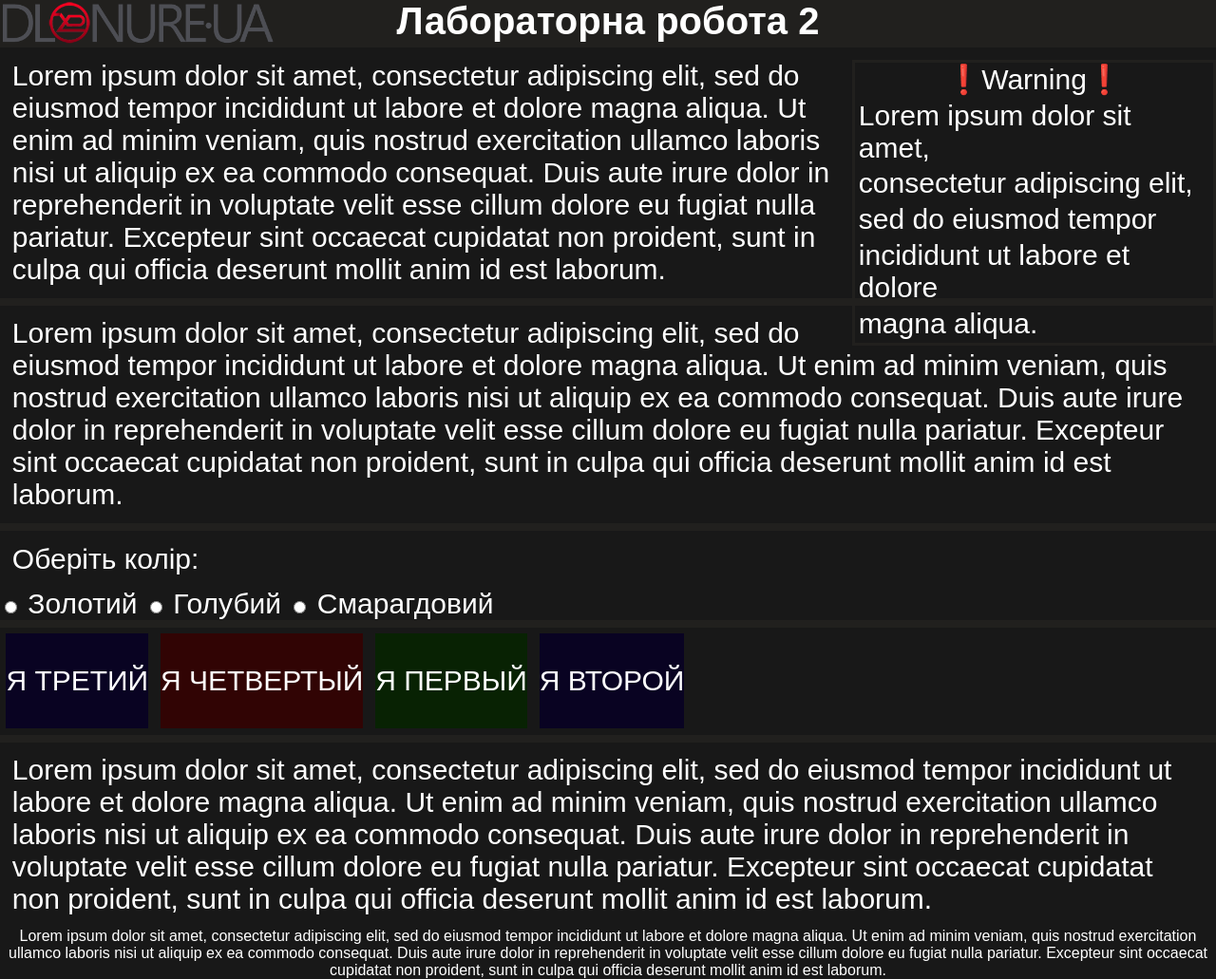
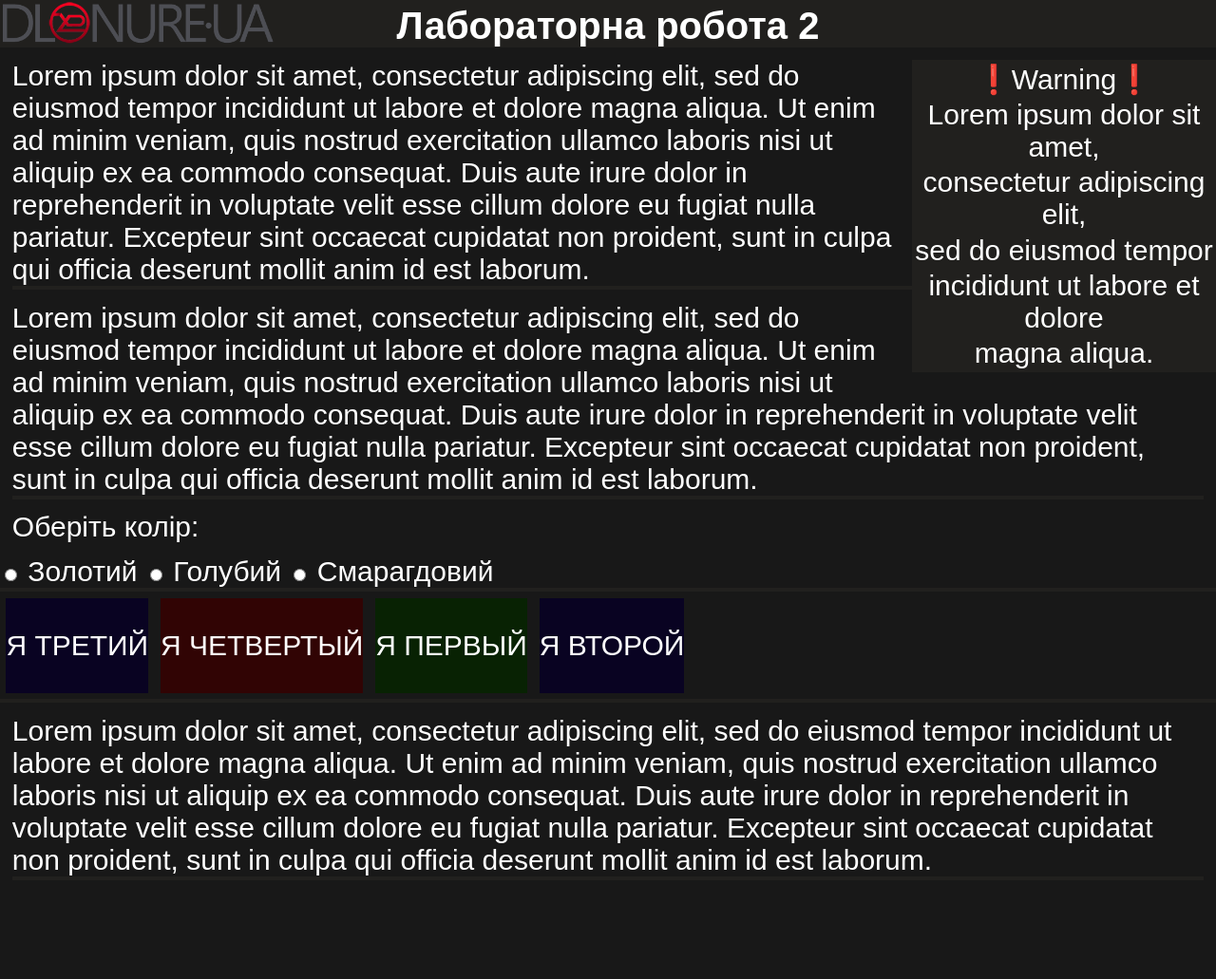
Before and after one commit to KorotkyiAnton/LAB2, a plain HTML site: page index.html in a window 1280 px wide. Shown: the whole page at 95% size. After the commit the page ends 940 px from the top, so only its background shows below. Drawn offline with Linux system fonts and the light colour scheme.

Commit message:
delted footer cause i couldnt stick him to bottom of my pages.

```diff
--- a/index.html
+++ b/index.html
@@ -25,6 +25,7 @@
             background-color:#21201e;
             height: 50px;
         }
+
     </style>
 
 </head>
@@ -32,26 +33,24 @@
 <body>
 
     <header>
-        <h1 style="padding: 0%; margin: 0%; font-size: 40px; text-align: center;">Лабораторна робота 2</h1>
+        <h1 style="padding: 0%; margin: 0%; font-size: 40px; text-align: center; position:  relative; top: 10%;">Лабораторна робота 2</h1>
         <img style="position: absolute; height: 50px; width: 293px; top:0" src = "nure.png">
     </header>
 
     <content style="font-size: 30px">
         <div id="Warning">
-            <div style="text-align: center;">❗Warning❗</div>
+            <p>❗Warning❗</p>
             <p>Lorem ipsum dolor sit amet,</p>
             <p>consectetur adipiscing elit,</p>
             <p>sed do eiusmod tempor</p>
             <p>incididunt ut labore et dolore</p>
             <p>magna aliqua.</p>
         </div>
-        <p id="TomsArticle">Lorem ipsum dolor sit amet, consectetur adipiscing elit, sed do eiusmod tempor incididunt ut labore et dolore magna aliqua. Ut enim ad minim veniam, quis nostrud exercitation ullamco laboris nisi ut aliquip ex ea commodo consequat. Duis aute irure dolor in reprehenderit in voluptate velit esse cillum dolore eu fugiat nulla pariatur. Excepteur sint occaecat cupidatat non proident, sunt in culpa qui officia deserunt mollit anim id est laborum.</p>
-        <div class="line"></div>
+        <p class="content_block">Lorem ipsum dolor sit amet, consectetur adipiscing elit, sed do eiusmod tempor incididunt ut labore et dolore magna aliqua. Ut enim ad minim veniam, quis nostrud exercitation ullamco laboris nisi ut aliquip ex ea commodo consequat. Duis aute irure dolor in reprehenderit in voluptate velit esse cillum dolore eu fugiat nulla pariatur. Excepteur sint occaecat cupidatat non proident, sunt in culpa qui officia deserunt mollit anim id est laborum.</p>
 
-        <p>Lorem ipsum dolor sit amet, consectetur adipiscing elit, sed do eiusmod tempor incididunt ut labore et dolore magna aliqua. Ut enim ad minim veniam, quis nostrud exercitation ullamco laboris nisi ut aliquip ex ea commodo consequat. Duis aute irure dolor in reprehenderit in voluptate velit esse cillum dolore eu fugiat nulla pariatur. Excepteur sint occaecat cupidatat non proident, sunt in culpa qui officia deserunt mollit anim id est laborum.</p>
-        <div class="line"></div>
+        <p class="content_block">Lorem ipsum dolor sit amet, consectetur adipiscing elit, sed do eiusmod tempor incididunt ut labore et dolore magna aliqua. Ut enim ad minim veniam, quis nostrud exercitation ullamco laboris nisi ut aliquip ex ea commodo consequat. Duis aute irure dolor in reprehenderit in voluptate velit esse cillum dolore eu fugiat nulla pariatur. Excepteur sint occaecat cupidatat non proident, sunt in culpa qui officia deserunt mollit anim id est laborum.</p>
 
-        <form>
+        <form class="content_block">
             <div>
                 <p>Оберіть колір:</p>
                 <input type="radio" id = "choise1" name="contact" value="gold">
@@ -64,22 +63,16 @@
                 <label for="choise3">Смарагдовий</label>
             </div>
         </form>
-        <div class="line"></div>
 
-        <section>
+        <section class="content_block">
             <div class="flex-block" style="height: 200px; height: 100px; background-color:rgb(9, 3, 34) ; margin: 0.5%;">Я ТРЕТИЙ</div>
             <div class="flex-block" style="height: 200px; height: 100px; background-color:rgb(49, 4, 4) ; margin: 0.5%;">Я ЧЕТВЕРТЫЙ</div>
             <div class="flex-block" style="height: 200px; height: 100px; background-color:rgb(8, 34, 3) ; margin: 0.5%;">Я ПЕРВЫЙ</div>
             <div class="flex-block" style="height: 200px; height: 100px; background-color:rgb(9, 3, 34) ; margin: 0.5%;">Я ВТОРОЙ</div>
         </section>
-        <div class="line"></div>
 
-        <p>Lorem ipsum dolor sit amet, consectetur adipiscing elit, sed do eiusmod tempor incididunt ut labore et dolore magna aliqua. Ut enim ad minim veniam, quis nostrud exercitation ullamco laboris nisi ut aliquip ex ea commodo consequat. Duis aute irure dolor in reprehenderit in voluptate velit esse cillum dolore eu fugiat nulla pariatur. Excepteur sint occaecat cupidatat non proident, sunt in culpa qui officia deserunt mollit anim id est laborum.</p>
+        <p class="content_block">Lorem ipsum dolor sit amet, consectetur adipiscing elit, sed do eiusmod tempor incididunt ut labore et dolore magna aliqua. Ut enim ad minim veniam, quis nostrud exercitation ullamco laboris nisi ut aliquip ex ea commodo consequat. Duis aute irure dolor in reprehenderit in voluptate velit esse cillum dolore eu fugiat nulla pariatur. Excepteur sint occaecat cupidatat non proident, sunt in culpa qui officia deserunt mollit anim id est laborum.</p>
     </content>
-
-    <footer style="text-align: center;">
-        Lorem ipsum dolor sit amet, consectetur adipiscing elit, sed do eiusmod tempor incididunt ut labore et dolore magna aliqua. Ut enim ad minim veniam, quis nostrud exercitation ullamco laboris nisi ut aliquip ex ea commodo consequat. Duis aute irure dolor in reprehenderit in voluptate velit esse cillum dolore eu fugiat nulla pariatur. Excepteur sint occaecat cupidatat non proident, sunt in culpa qui officia deserunt mollit anim id est laborum.
-    </footer>
 
 </body>
 </html>
--- a/style.css
+++ b/style.css
@@ -1,13 +1,13 @@
-.line{
-    background-color: #21201e; height:8px;
+.content_block{
+    border-bottom: 4px solid;
+    border-color:  #21201e;
 }
-#TomsArticle{
-    position: relative;
-}
+
 #Warning{
     float:right;
-    border: solid;
-    border-color: #21201e;
+    background-color: #21201e;
+    width: 25%;
+    text-align: center;
 }
 section{
     display: flex;
```
